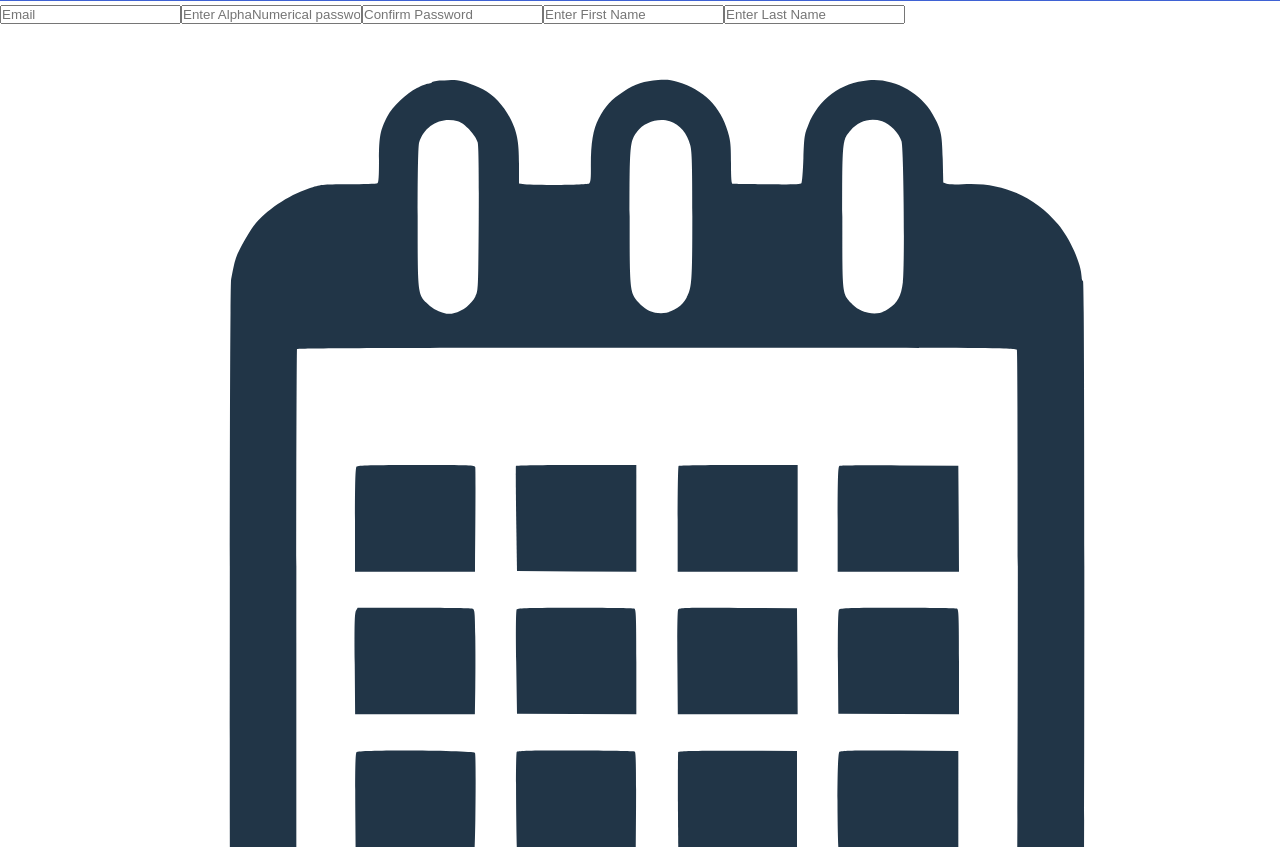
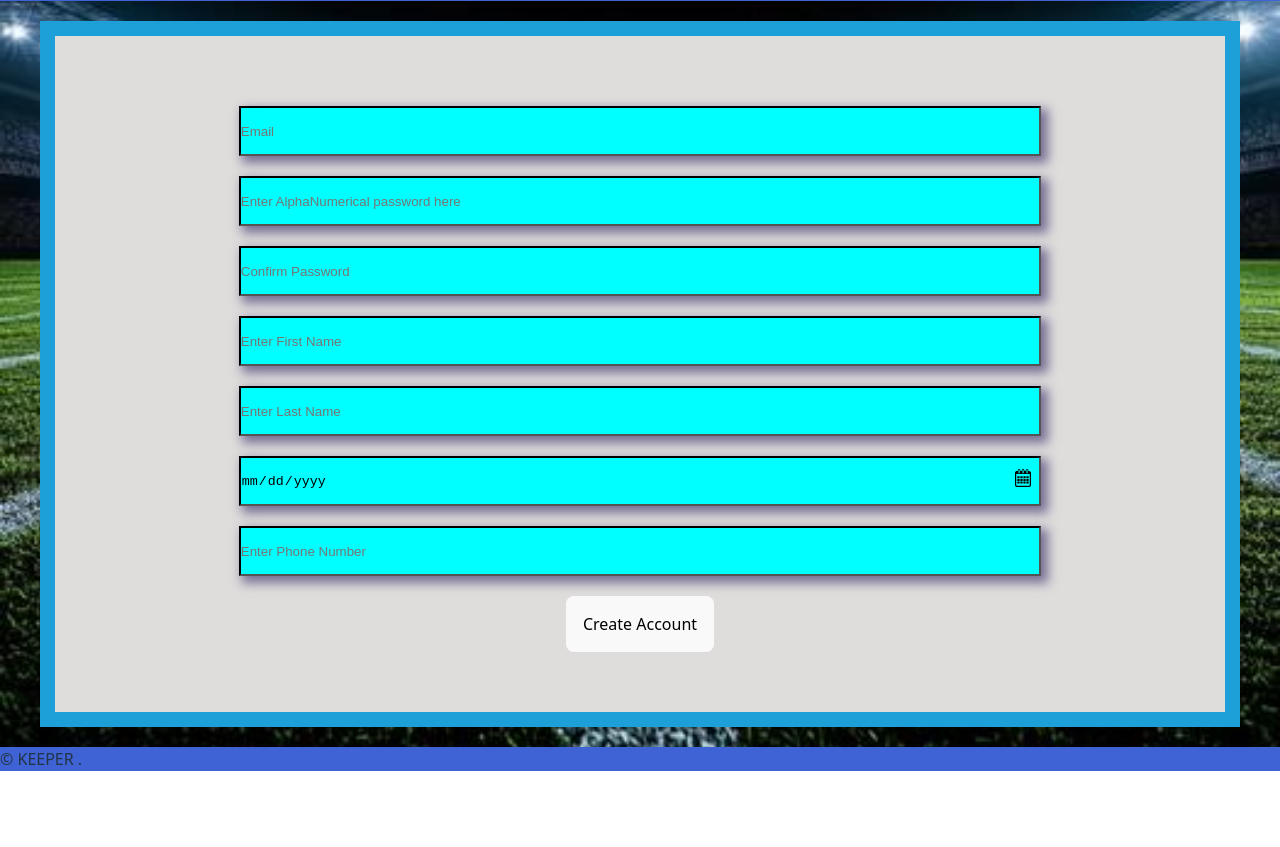
Before and after one commit to SREEMT/SWE-Football-Manager-Project, a React app in the folder frontend/: page / in a window 1280 px wide. Shown: the part 1213-2060 px from the top of the page. After the commit the page ends 1984 px from the top, so only its background shows below. Built offline with nearby package versions, Linux system fonts and the light colour scheme; no server answers; the HTML template or start-up script is replaced by a standard one; a web font is replaced by a local one; what @rails/actioncable would draw is missing.

Commit message:
Addd designs for sign up functionality

```diff
--- a/frontend/src/styles/SignUp.css
+++ b/frontend/src/styles/SignUp.css
@@ -1,7 +1,112 @@
 .signUpHeader {
-  display: flex;                 /* enables side-by-side layout */
-  justify-content: space-between;/* pushes h1 left, nav right */
-  align-items: center;           /* vertically center them */
+  display: flex;
+  justify-content: space-between;
+  align-items: center;
   padding: 10px 20px;
   background-color: rgb(63, 98, 212);
 }
+
+.signUpPage{
+   background-image: url('../images/footballField.jpeg');
+   background-size: cover;
+}
+
+/*sign up field box */
+.signupFields{
+  background-color: rgb(223, 220, 220);
+  max-width: 1200px;
+  width: 100%;
+  border: 15px solid rgb(29, 159, 215);
+  padding: 50px;
+  height: auto;
+}
+
+.signupFields {
+margin: 20px auto;
+}
+
+/*css design for textfields*/
+.signupFields input {
+  display: block;
+  max-width: 900px;
+  width: 75%;
+  height: 50px;
+  size: 10rem;
+  background-color: aqua;
+  color: black;
+}
+
+ .signupFields input {
+  margin: 20px auto;
+  border-color: black;
+ box-shadow: 5px 5px 10px 2px rgba(16, 5, 77, 0.5);
+ }
+
+/*hide my calendar picker so I can customizee another*/
+input[type="date"]::-webkit-calendar-picker-indicator {
+  opacity: 0;
+  position: absolute;
+}
+
+/* div wrapper for calendar*/
+.input-wrapper{
+  position: relative;
+  display: flex;
+  align-items: center;     /* vertically centers the icon */
+  max-width: 900px;
+  width: 75%;              /* matches your input */
+  margin: 20px auto;
+}
+
+.input-wrapper input {
+  flex: 1;
+  height: 50px;
+  padding-right: 35px; /* space for the calendar icon */
+  box-sizing: border-box;
+  margin: 0; /* removes extra margin */
+}
+
+
+/*custom calendar edit for span */
+.calendar{
+ position: absolute;
+ right: 8px;
+ top: 50%;
+ transform: translateY(-50%);
+}
+
+/*actual icon*/
+.thisIcon{
+  width: 20px;
+  height: 20px;
+  color: rgb(0, 0, 0);
+}
+
+footer {
+    background-color: rgb(63, 98, 212);
+    clear: both;
+    width: auto;
+    height: auto;
+}
+
+/* text for button */
+.signUpPage button {
+  display: flex;
+  justify-content: center;
+  gap: 15px;
+  margin: 10px auto;
+  padding: 1em;
+  flex-wrap: wrap;
+}
+
+.signUpPage button {
+  cursor: pointer;
+  transition: 0.2s ease;
+}
+
+.signUpPage button:hover {
+  transform: scale(1.05);
+  background: #3730a3;
+}
+/* code for background image*/
+/*   background-image: url(happy.svg); */
```
